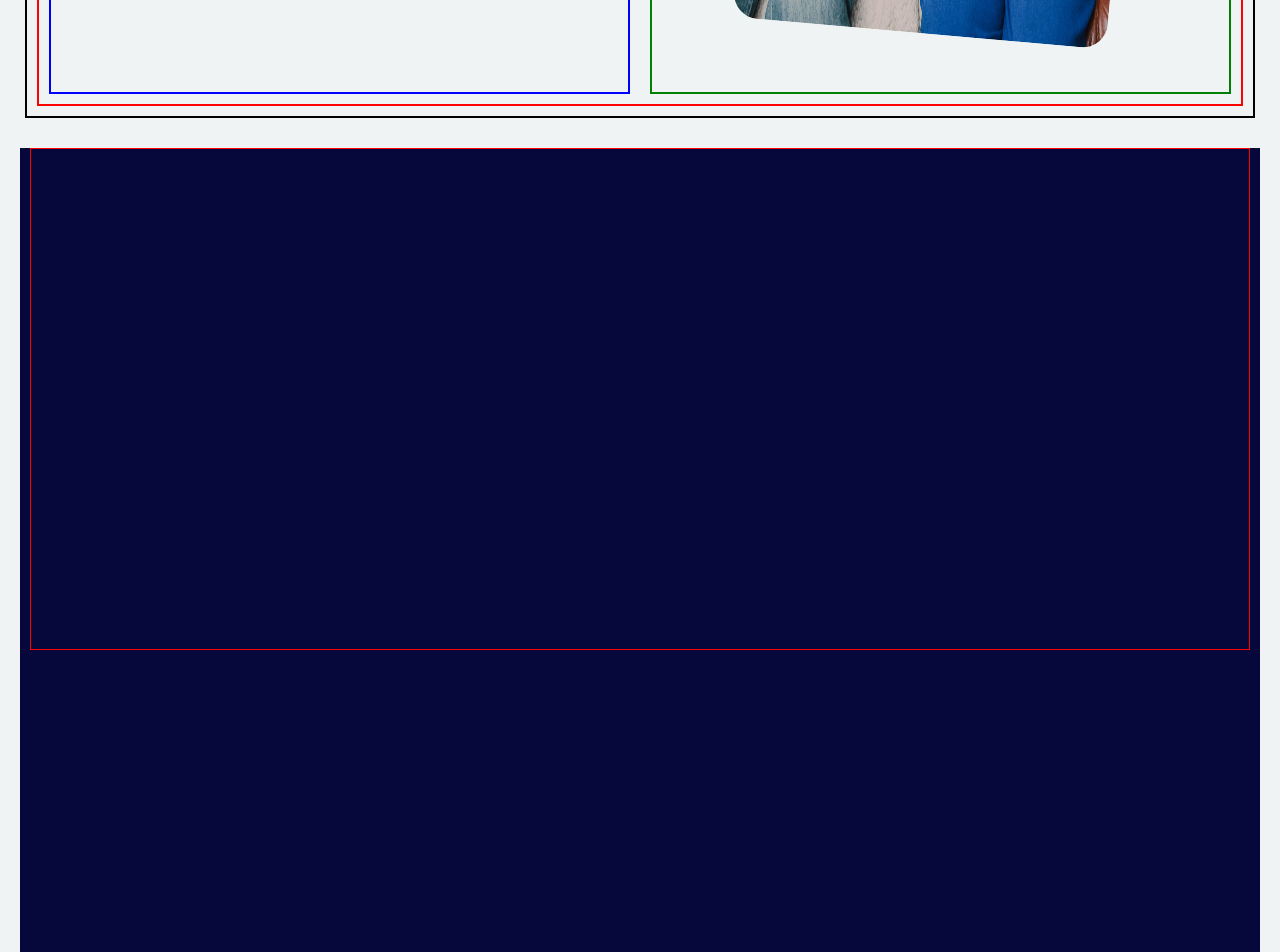
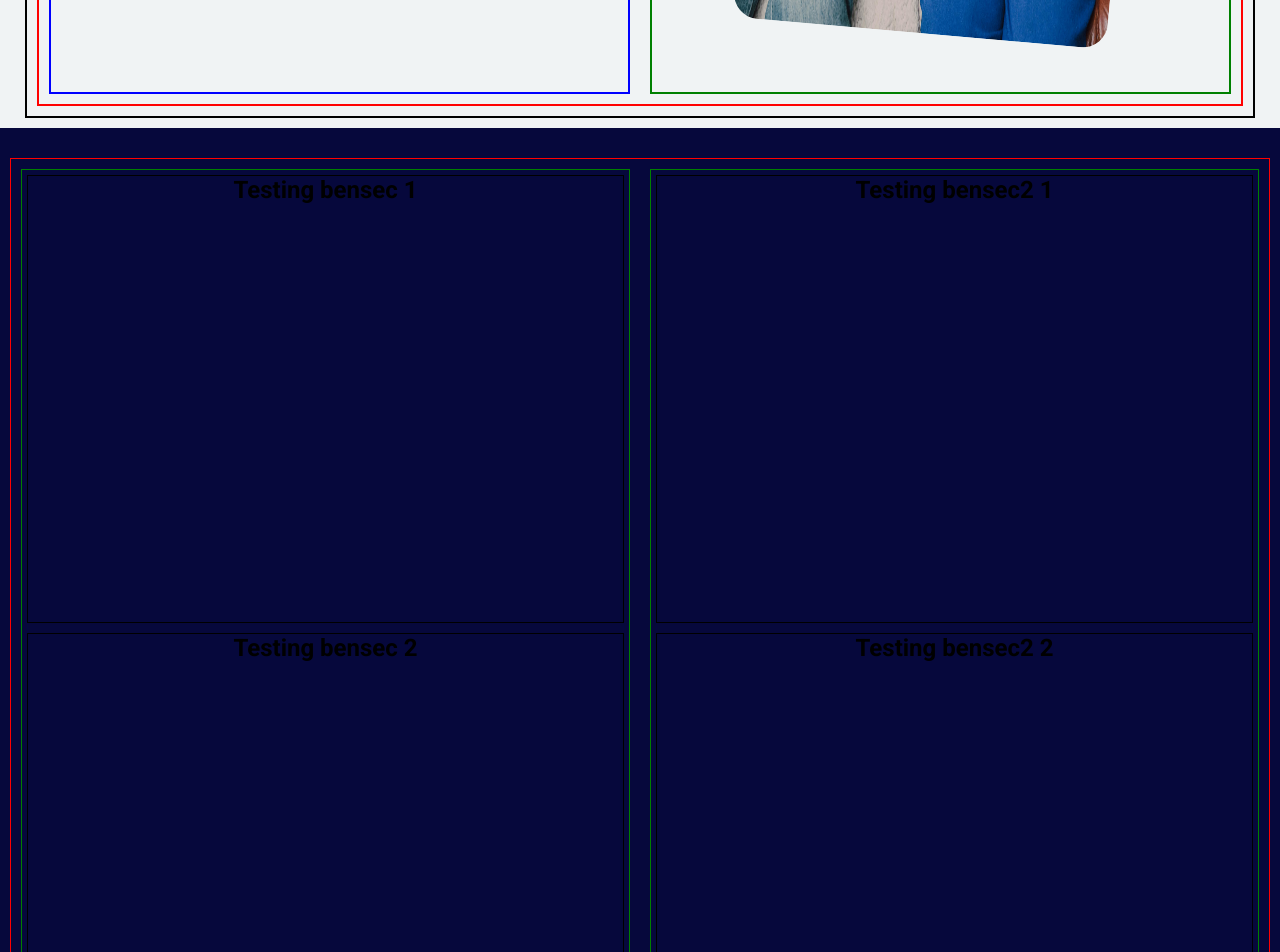
Before and after one commit to Maxmedcodes/unitycare, a React (Vite) app: page / in a window 1280 px wide. Shown: the part 1140-2092 px from the top of the page. Built offline with nearby package versions, Linux system fonts and the light colour scheme; a web font is replaced by a local one.

Commit message:
Completed Wireframe boxes for Care section

```diff
--- a/src/components/Care.jsx
+++ b/src/components/Care.jsx
@@ -3,10 +3,20 @@ function Care() {
         <section className="app-benefits">
             <div className="app-benefits-content">
                 <div className="app-benefits-1">
-
+                    <div className="bensec-1">
+                        <h1>Testing bensec 1</h1>
+                    </div>
+                    <div className="bensec-2">
+                        <h1>Testing bensec 2 </h1>
+                    </div>
                 </div>
                 <div className="app-benefits-2">
-
+                    <div className="bensec2-1">
+                        <h1>Testing bensec2  1</h1>
+                    </div>
+                    <div className="bensec2-2">
+                        <h1>Testing bensec2 2</h1>
+                    </div>
                 </div>
             </div>
         </section>
--- a/src/index.css
+++ b/src/index.css
@@ -252,8 +252,10 @@ nav ul li {
 /* Care Section */
 .app-benefits {
   width: auto;
-  height: 900px;
-  margin: 0 20px;
+  height: 1000px;
+  display: flex;
+  flex-direction: column;
+
   background-color: #06083c;
 }
 
@@ -262,7 +264,53 @@ nav ul li {
 
   border: solid 1px red;
   margin: 30px 10px;
-  height: 500px;
+  height: 2500px;
+}
+
+.app-benefits-1 {
+
+  width: 50%;
+  display: flex;
+  flex-direction: column;
+  border: solid 1px green;
+  margin: 10px;
+}
+
+.bensec-1 {
+  height: 50%;
+  border: 1px solid black;
+  margin: 5px;
+  text-align: center;
+}
+
+.bensec-2 {
+  height: 50%;
+  border: 1px solid black;
+  margin: 5px;
+  text-align: center;
+}
+
+.app-benefits-2 {
+
+  width: 50%;
+  display: flex;
+  flex-direction: column;
+  border: solid 1px green;
+  margin: 10px;
+}
+
+.bensec2-1 {
+  height: 50%;
+  border: 1px solid black;
+  margin: 5px;
+  text-align: center;
+}
+
+.bensec2-2 {
+  height: 50%;
+  border: 1px solid black;
+  margin: 5px;
+  text-align: center;
 }
 
 /* Footer section */
```
